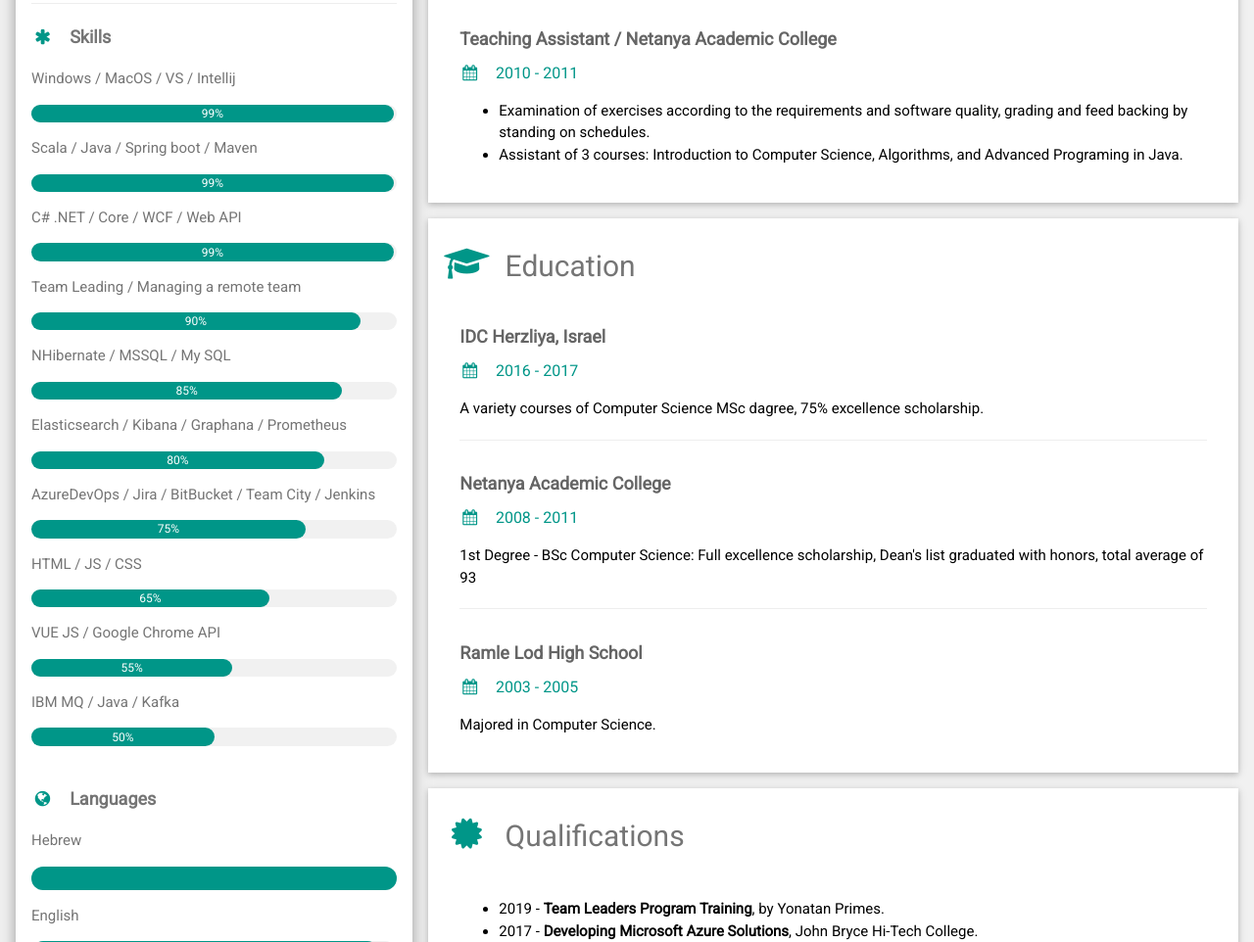
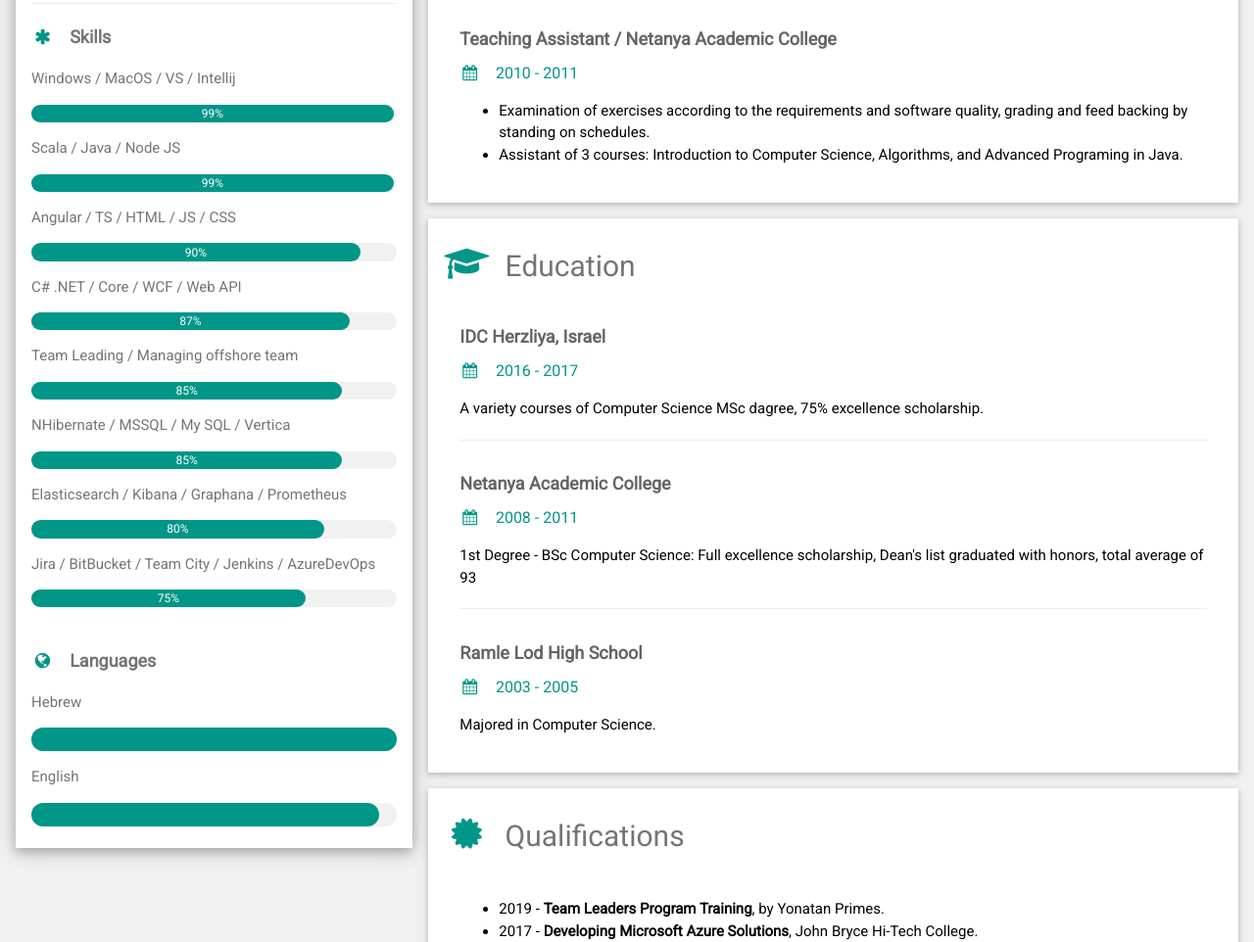
Before and after one commit to shabshay/cv, a plain HTML site: page index.html in a window 1280 px wide. Shown: the part 899-1861 px from the top of the page at 98% size. Drawn offline with nearby package versions, Linux system fonts and the light colour scheme.

Commit message:
Update index.html

```diff
--- a/index.html
+++ b/index.html
@@ -48,21 +48,25 @@
                         <div class="w3-light-grey w3-round-xlarge w3-small">
                             <div class="w3-container w3-center w3-round-xlarge w3-teal" style="width: 99%">99%</div>
                         </div>
-                        <p>Scala / Java / Spring boot / Maven</p>
+                        <p>Scala / Java / Node JS</p>
                         <div class="w3-light-grey w3-round-xlarge w3-small">
                             <div class="w3-container w3-center w3-round-xlarge w3-teal" style="width: 99%">99%</div>
                         </div>
+                        <p>Angular / TS / HTML / JS / CSS</p>
+                        <div class="w3-light-grey w3-round-xlarge w3-small">
+                            <div class="w3-container w3-center w3-round-xlarge w3-teal" style="width: 90%">90%</div>
+                        </div>
                         <p>C# .NET / Core / WCF / Web API</p>
                         <div class="w3-light-grey w3-round-xlarge w3-small">
-                            <div class="w3-container w3-center w3-round-xlarge w3-teal" style="width: 99%">99%</div>
+                            <div class="w3-container w3-center w3-round-xlarge w3-teal" style="width: 87%">87%</div>
                         </div>
-                        <p>Team Leading / Managing a remote team</p>
+                        <p>Team Leading / Managing offshore team</p>
                         <div class="w3-light-grey w3-round-xlarge w3-small">
-                            <div class="w3-container w3-center w3-round-xlarge w3-teal" style="width: 90%">
-                                <div class="w3-center w3-text-white">90%</div>
+                            <div class="w3-container w3-center w3-round-xlarge w3-teal" style="width: 85%">
+                                <div class="w3-center w3-text-white">85%</div>
                             </div>
                         </div>
-                        <p>NHibernate / MSSQL / My SQL </p>
+                        <p>NHibernate / MSSQL / My SQL / Vertica</p>
                         <div class="w3-light-grey w3-round-xlarge w3-small">
                             <div class="w3-container w3-center w3-round-xlarge w3-teal" style="width: 85%">85%</div>
                         </div>
@@ -70,21 +74,9 @@
                         <div class="w3-light-grey w3-round-xlarge w3-small">
                             <div class="w3-container w3-center w3-round-xlarge w3-teal" style="width: 80%">80%</div>
                         </div>
-                        <p>AzureDevOps / Jira / BitBucket / Team City / Jenkins</p>
+                        <p>Jira / BitBucket / Team City / Jenkins / AzureDevOps</p>
                         <div class="w3-light-grey w3-round-xlarge w3-small">
                             <div class="w3-container w3-center w3-round-xlarge w3-teal" style="width: 75%">75%</div>
-                        </div>
-                        <p>HTML / JS / CSS</p>
-                        <div class="w3-light-grey w3-round-xlarge w3-small">
-                            <div class="w3-container w3-center w3-round-xlarge w3-teal" style="width: 65%">65%</div>
-                        </div>
-                        <p>VUE JS / Google Chrome API</p>
-                        <div class="w3-light-grey w3-round-xlarge w3-small">
-                            <div class="w3-container w3-center w3-round-xlarge w3-teal" style="width: 55%">55%</div>
-                        </div>
-                        <p>IBM MQ / Java / Kafka</p>
-                        <div class="w3-light-grey w3-round-xlarge w3-small">
-                            <div class="w3-container w3-center w3-round-xlarge w3-teal" style="width: 50%">50%</div>
                         </div>
                         <br>
 
```
